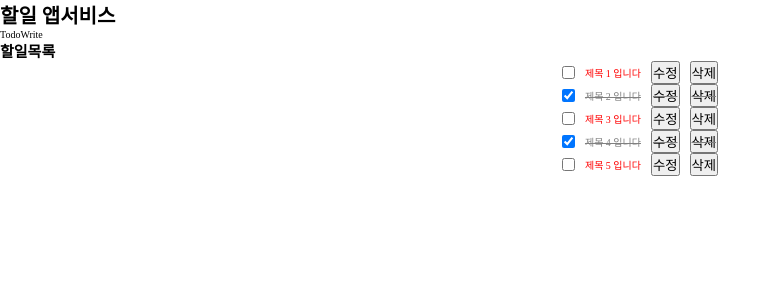
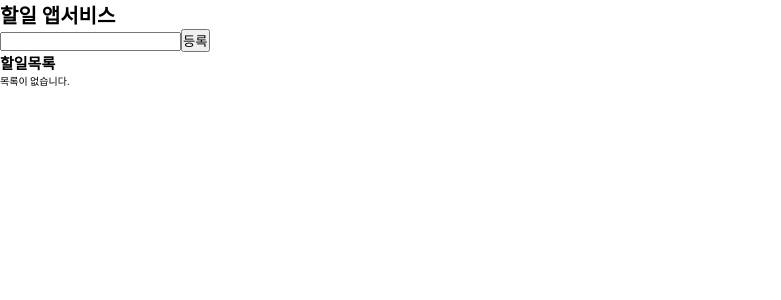
Before and after one commit to devgreact/til_react_cra_ts, a React (Create React App) app: page / in a window 1280 px wide. Shown: the top 300 px of the page, without its empty margins (0-781 px from the left). Built offline with nearby package versions, Linux system fonts and the light colour scheme.

Commit message:
[docs] todo 앱 제작하기

```diff
--- a/src/App.tsx
+++ b/src/App.tsx
@@ -6,13 +6,7 @@ import TodoWrite from './components/todos/TodoWrite';
 import { ITodoType, TodoType } from './types/todoType';
 
 // 테스트를 위한 목업 데이터 (/src/api/dummy.ts 추천)
-const initialTodos: TodoType[] = [
-  { id: 'a', title: '제목 1 입니다', completed: false },
-  { id: 'b', title: '제목 2 입니다', completed: true },
-  { id: 'c', title: '제목 3 입니다', completed: false },
-  { id: 'd', title: '제목 4 입니다', completed: true },
-  { id: 'e', title: '제목 5 입니다', completed: false },
-];
+const initialTodos: TodoType[] = [];
 
 function App(): JSX.Element {
   // ts 자리
@@ -20,12 +14,16 @@ function App(): JSX.Element {
   const [todos, setTodos] = useState<(ITodoType | TodoType)[]>(initialTodos);
 
   // todos 를 업데이트 하는 함수
-  const handleTodoUpdate = (): void => {
-    // setTodos(???)
+  const handleTodoUpdate = (newTodo: TodoType): void => {
+    // 아래는 prev : 현재 최신 state 를 나타냄
+    // setTodos(prev => [newTodo, ...prev]);
+
+    const arr: TodoType[] = [newTodo, ...todos];
+    setTodos(arr);
   };
   // todo 목록에서 실행할 함수들
   const onToggle = (id: string): void => {
-    console.log('onToggle : ', id);
+    // console.log('onToggle : ', id);
     // 전달 받은 ID 를 이용해서 map 으로 찾아서 id 가 같으면 completed 변경
     const arr: TodoType[] = todos.map(todo =>
       todo.id === id ? { ...todo, completed: !todo.completed } : todo,
@@ -33,14 +31,17 @@ function App(): JSX.Element {
     setTodos(arr);
   };
   const onDelte = (id: string): void => {
-    console.log('onDelte : ', id);
+    // console.log('onDelte : ', id);
     // 전달 받은 ID 를 제외한 나머지 만 모아서 목록 변경
     const arr: TodoType[] = todos.filter(todo => todo.id !== id);
     setTodos(arr);
   };
 
-  const onEdit = (): void => {
-    console.log('onEdit');
+  const onEdit = (id: string, newTitle: string): void => {
+    // 아이디와 새로운 타이틀을 알 수 있다.
+    // 아이디를 이용해서 해당 타이틀을 수정하고 업데이트 해보자.
+    const arr = todos.map(item => (item.id === id ? { ...item, title: newTitle } : item));
+    setTodos(arr);
   };
   // tsx 자리
   return (
--- a/src/components/todos/TodoItem.tsx
+++ b/src/components/todos/TodoItem.tsx
@@ -1,18 +1,53 @@
 import { TodoType } from '@/types/todoType';
-import React from 'react';
+import React, { KeyboardEvent, useState } from 'react';
 
 type TodoItemProps = {
   todo: TodoType;
   onToggle: (id: string) => void;
   onDelte: (id: string) => void;
-  onEdit: () => void;
+  onEdit: (id: string, newTitle: string) => void;
 };
 
 const TodoItem = ({ todo, onToggle, onDelte, onEdit }: TodoItemProps) => {
+  // js 자리
+  // 현재 Edit 상태인지 아닌지 관리
+  const [isEdit, setIsEdit] = useState<boolean>(false);
+  // Edit 상태라면 입력중인 title 내용 관리
+  const [editTitle, setEditTitle] = useState<string>(todo.title);
+
   // 수정은 별도의 입력창 구성으로 수정 후 값 만 업데이트
   const handleEdit = () => {
-    console.log('여기에서 내용을 수정하는 기능 작성 후 완료된 데이터 전송');
-    onEdit();
+    // console.log('여기에서 내용을 수정하는 기능 작성 후 완료된 데이터 전송');
+    // isEdit 을 true 로 변경
+    setIsEdit(true);
+  };
+
+  const hanldeKeyDown = (e: KeyboardEvent<HTMLInputElement>) => {
+    //console.log(e.key);
+    if (e.key === 'Enter') {
+      handleEditSave();
+    }
+    if (e.key === 'Escape') {
+      handleEditCancel();
+    }
+  };
+  // 수정 후 저장 기능
+  const handleEditSave = () => {
+    // console.log('수정완료 저장');
+    // 1. 업데이트 해줌. (진행예정)
+    if (editTitle.trim()) {
+      // 변경되어야 할 iD, 새로운 타이틀 전달
+      onEdit(todo.id, editTitle);
+      // 2. 상태는 isEdit 을 false 로 변경
+      setIsEdit(false);
+    }
+  };
+  // 수정 취소 기능
+  const handleEditCancel = () => {
+    // 1. editTitle 을 원래대로 돌리고
+    setEditTitle(todo.title);
+    // 2. isEdit 을 false 로 설정하고
+    setIsEdit(false);
   };
 
   // CSS 객체 만들기
@@ -27,10 +62,25 @@ const TodoItem = ({ todo, onToggle, onDelte, onEdit }: TodoItemProps) => {
 
   return (
     <li style={liStyle}>
-      <input type="checkbox" onChange={() => onToggle(todo.id)} checked={todo.completed} />
-      <span>{todo.title}</span>
-      <button onClick={handleEdit}>수정</button>
-      <button onClick={() => onDelte(todo.id)}>삭제</button>
+      {isEdit ? (
+        <>
+          <input
+            type="text"
+            value={editTitle}
+            onChange={e => setEditTitle(e.target.value)}
+            onKeyDown={hanldeKeyDown}
+          />
+          <button onClick={handleEditSave}>저장</button>
+          <button onClick={handleEditCancel}>취소</button>
+        </>
+      ) : (
+        <>
+          <input type="checkbox" onChange={() => onToggle(todo.id)} checked={todo.completed} />
+          <span>{todo.title}</span>
+          <button onClick={handleEdit}>수정</button>
+          <button onClick={() => onDelte(todo.id)}>삭제</button>
+        </>
+      )}
     </li>
   );
 };
--- a/src/components/todos/TodoList.tsx
+++ b/src/components/todos/TodoList.tsx
@@ -5,7 +5,7 @@ type TodoListProps = {
   todos: TodoType[];
   onToggle: (id: string) => void;
   onDelte: (id: string) => void;
-  onEdit: () => void;
+  onEdit: (id: string, newTitle: string) => void;
 };
 
 const TodoList = ({ todos, onToggle, onDelte, onEdit }: TodoListProps): JSX.Element => {
--- a/src/components/todos/TodoWrite.tsx
+++ b/src/components/todos/TodoWrite.tsx
@@ -1,12 +1,55 @@
+import { ChangeEvent, KeyboardEvent, useState } from 'react';
 import { TodoType } from '../../types/todoType';
 
 type TodoWriteProps = {
   setTodos: React.Dispatch<React.SetStateAction<TodoType[]>>;
-  handleTodoUpdate: () => void;
+  handleTodoUpdate: (newTodo: TodoType) => void;
 };
 
 const TodoWrite = ({ setTodos, handleTodoUpdate }: TodoWriteProps) => {
-  return <div>TodoWrite</div>;
+  // js 자리
+  // 할일 제목 값 관리
+  const [title, setTitle] = useState<string>('');
+
+  // title 변경시 onChange 이벤트 처리해보기
+  const handleChange = (e: ChangeEvent<HTMLInputElement>) => {
+    setTitle(e.target.value);
+  };
+
+  const handleKeyDown = (e: KeyboardEvent<HTMLInputElement>) => {
+    // enter 키를 입력시 처리
+    if (e.key === 'Enter') {
+      handleAdd();
+    }
+  };
+
+  // 새 할일 등록하기
+  const handleAdd = () => {
+    // 공백 입력 금지하기
+    if (title.trim()) {
+      // {id: "", title: "", completed:false}
+      const newTodo: TodoType = {
+        id: Date.now().toString(),
+        title: title,
+        completed: false,
+      };
+      // 1. 만약 setTodo 등의 useState 를 활용한다면?
+      // 아래는 prev : 현재 최신 state 를 나타냄
+      // setTodos(prev => [newTodo, ...prev]);
+
+      // 2. 함수의 매개변수로 전달한다면?
+      handleTodoUpdate(newTodo);
+
+      setTitle('');
+    }
+  };
+  // jsx 자리
+  return (
+    <div>
+      <input type="text" value={title} onChange={e => handleChange(e)} onKeyDown={handleKeyDown} />
+      <button onClick={handleAdd}>등록</button>
+    </div>
+  );
 };
 
 export default TodoWrite;
```
Also changed, not shown: 1 other file (tests, documents, lock files or other folders).
